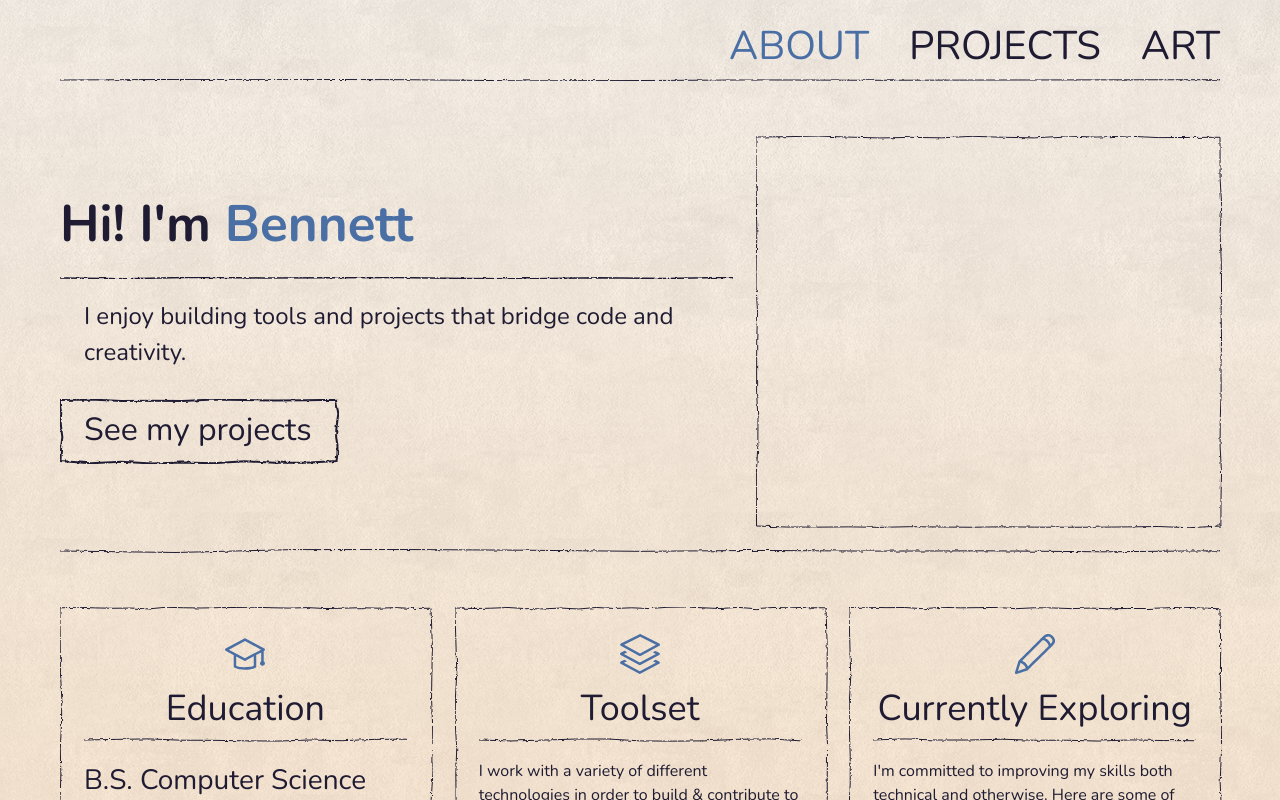
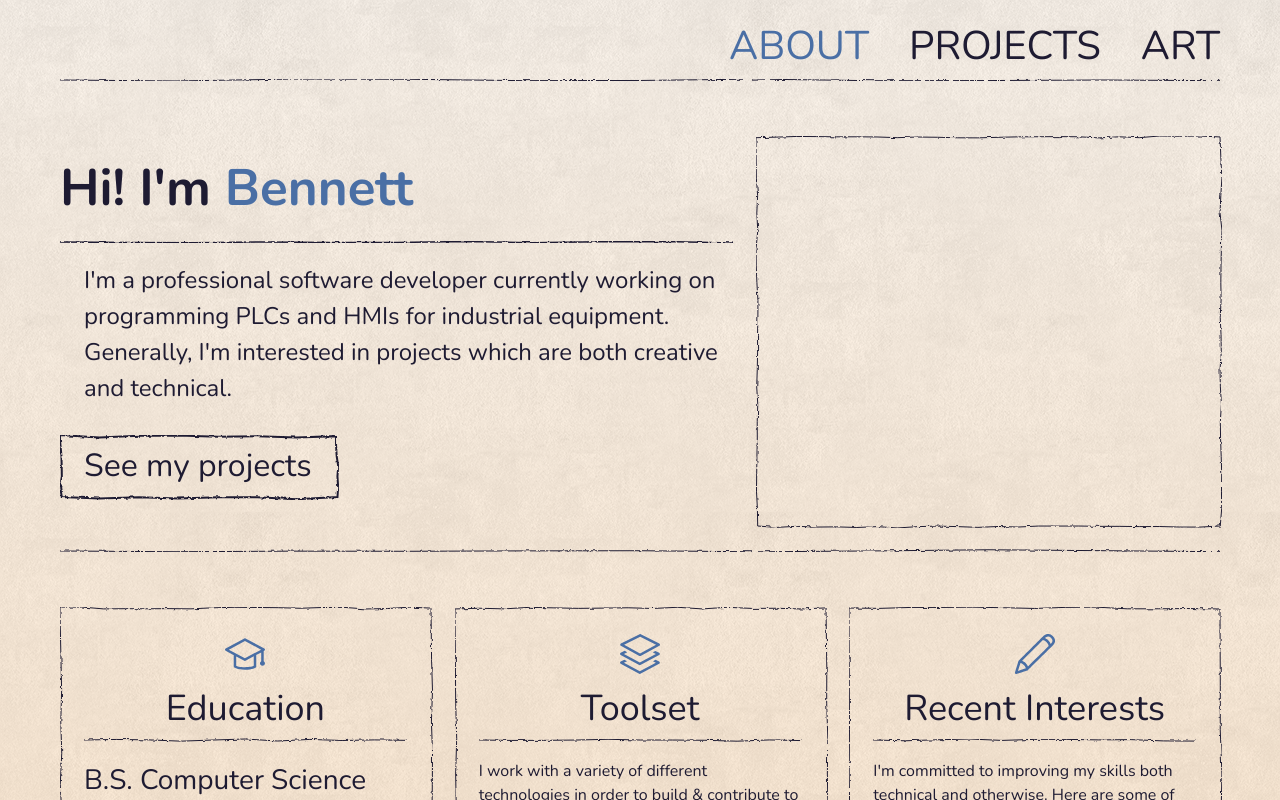
Before and after one commit to bennettj12/personal-portfolio, a React (Vite) app: page / in a window 1280 px wide. Shown: the top 800 px of the page. Built offline with nearby package versions, Linux system fonts and the light colour scheme.

Commit message:
some small fixes and changes, working on fixing transition animtions

```diff
--- a/src/components/AnimatedButton/AnimatedButton.jsx
+++ b/src/components/AnimatedButton/AnimatedButton.jsx
@@ -56,14 +56,14 @@ const AnimatedButton = forwardRef(({children, ...props}, ref) => {
 
     useEffect(() => {
         // initial draw
-        controls.set({
-            d: generatePath(variance)
-        })
-        const interval = (motionEnabled) ? setInterval(() => {
+        const update = () => {
+            if(!containerRef.current) return;
             controls.set({
                 d: generatePath(variance)
             })
-        }, 200) : null;
+        }
+        update();
+        const interval = (motionEnabled) ? setInterval(update, 200) : null;
 
         return () => clearInterval(interval);
     });
--- a/src/components/Divider/divider.jsx
+++ b/src/components/Divider/divider.jsx
@@ -14,6 +14,7 @@ export default function Divider({
 }) {
 
     const containerRef = useRef(null);
+    const pathRef = useRef(null);
     const [width, setWidth] = useState(0);
     const controls = useAnimation();
 
@@ -32,24 +33,26 @@ export default function Divider({
         }
         return path + `L${width},12`;
     }
+
     // 3. Animation sequence + resize observer
     useEffect(() => {
-        if (!containerRef.current) return;
-        const interval = (motionEnabled) ? setInterval(() => {
+        if (!containerRef.current || !pathRef.current) return;
+        const update = () => {
+            if(!containerRef.current || !pathRef.current) return;
             controls.set({
                 d: generatePath()
             })
-        }, 200) : null;
+        }
+        const interval = (motionEnabled) ? setInterval(update, 200) : null;
 
         const updateWidth = () => {
+            if (!containerRef.current || !pathRef.current) return;
             setWidth(containerRef.current.clientWidth);
         }
         updateWidth();
         const observer = new ResizeObserver(() => {
             updateWidth();
-            controls.set({
-                d: generatePath()
-            })
+            update();
         })
         observer.observe(containerRef.current);
         return () => {
@@ -78,6 +81,7 @@ export default function Divider({
             >
                 <motion.path
                     d={generatePath()}
+                    ref={pathRef}
                     filter='url(#pencilTexture)'
                     stroke="currentColor"
                     strokeWidth={thickness}
--- a/src/components/HeroSection/HeroSection.jsx
+++ b/src/components/HeroSection/HeroSection.jsx
@@ -7,7 +7,8 @@ import useAnimatedNavigation from '@/hooks/useAnimatedNavigation.jsx';
 
 const info = {
     aboutSnippet: `
-        I enjoy building tools and projects that bridge code and creativity.
+        I'm a professional software developer currently working on programming PLCs and HMIs for industrial equipment.\n
+        Generally, I'm interested in projects which are both creative and technical.
     `,
     ctaButton: "See my projects"
 }
--- a/src/components/Layout/Layout.jsx
+++ b/src/components/Layout/Layout.jsx
@@ -13,7 +13,6 @@ import { useEffect } from 'react';
 export default function Layout() {
     const location = useLocation();
     const controls = useAnimation();
-
     // basic animation controller (set opacity to 1 upon location change)
     // because of useAnimationNavigation.jsx, pathname doesn't change until exit
     // animation has completed!
@@ -35,7 +34,7 @@ export default function Layout() {
                         initial={{ opacity: 0}}
                         animate={controls}
                         transition={{duration: .5}}
-                        exit={{opacity: 0}}
+                        exit={ {opacity: 0}}
 
                     >
 
--- a/src/components/SketchOutline/SketchOutline.jsx
+++ b/src/components/SketchOutline/SketchOutline.jsx
@@ -11,6 +11,7 @@ import { MotionContext } from "@/context/MotionContext.jsx";
 export default function SketchOutline(props) {
 
     const container = useRef(null);
+    const pathRef = useRef(null);
 
     const motionEnabled = useContext(MotionContext).animationsEnabled
 
@@ -60,23 +61,21 @@ export default function SketchOutline(props) {
 
     }
     useEffect(() => {
-        controls.set({
-                d: generatePath(variance)
-            })
-        const interval = (motionEnabled) ? setInterval(() => {
+        if (!container.current || !pathRef.current) return;
+
+        const update = () => {
+            if(!container.current || !pathRef.current) return
             controls.set({
                 d: generatePath(variance)
             })
-        }, 200) : null;
-        const observer = new ResizeObserver(() => {
-            controls.set({
-                d: generatePath(variance)
-            })
-        });
+        }
+
+        const interval = (motionEnabled) ? setInterval(update, 200) : null;
+        const observer = new ResizeObserver(update);
         observer.observe(container.current);
 
         return () => {
-            clearInterval(interval);
+            if(interval) clearInterval(interval);
             observer.disconnect();
         }
 
@@ -96,6 +95,7 @@ export default function SketchOutline(props) {
                 <motion.path
                     animate={controls}
                     className={styles.borderPath}
+                    ref={pathRef}
                     fill="none"
                     strokeWidth="1"
                     filter="url(#pencilTexture)"
--- a/src/components/SkillsSection/SkillsSection.jsx
+++ b/src/components/SkillsSection/SkillsSection.jsx
@@ -98,7 +98,7 @@ export default function SkillsSection() {
                 <SketchOutline>
                     <div className={styles.skillsBox}>
                         <SlPencil className={styles.skillsIcon} />
-                        <h3>Currently Exploring</h3>
+                        <h3>Recent Interests</h3>
                         <Divider amplitude={1.2} thickness={1}/>
                         <p>I'm committed to improving my skills both technical and otherwise. Here are some of the things I've been doing lately:</p>
                         <hr className={styles.skillsHR} />
--- a/src/pages/ProjectsPage.jsx
+++ b/src/pages/ProjectsPage.jsx
@@ -9,6 +9,7 @@ export default function ProjectsPage() {
                     return (
                     <ProjectCard
                         id={project.id}
+                        key={project.id}
                         title={project.title}
                         description={project.description}
                         image={project.image}
```
Also changed, not shown: src/components/data/MD/chess-engine.md (+3 -3 lines).
